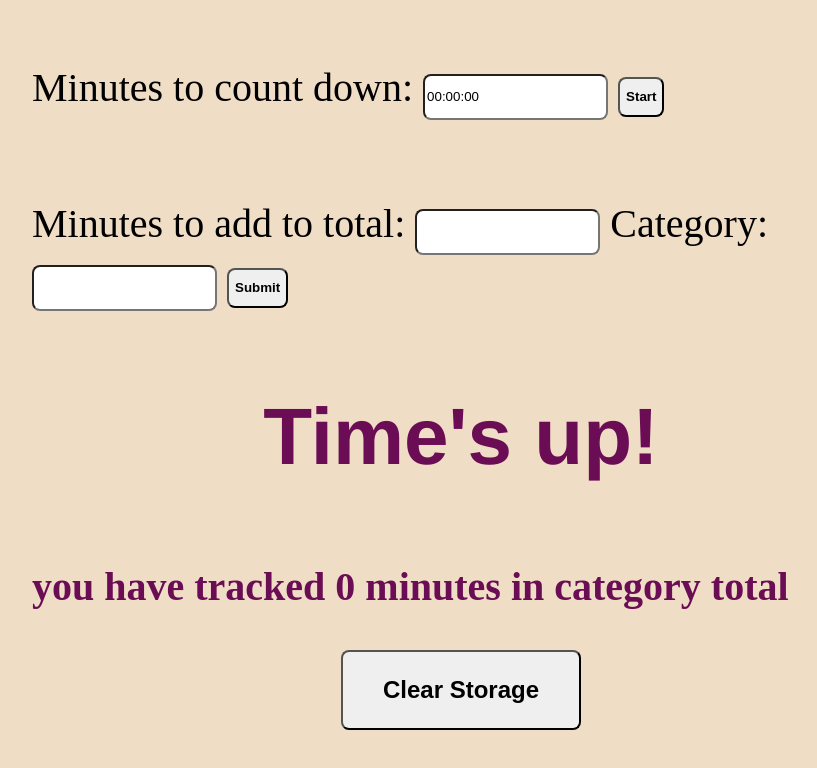
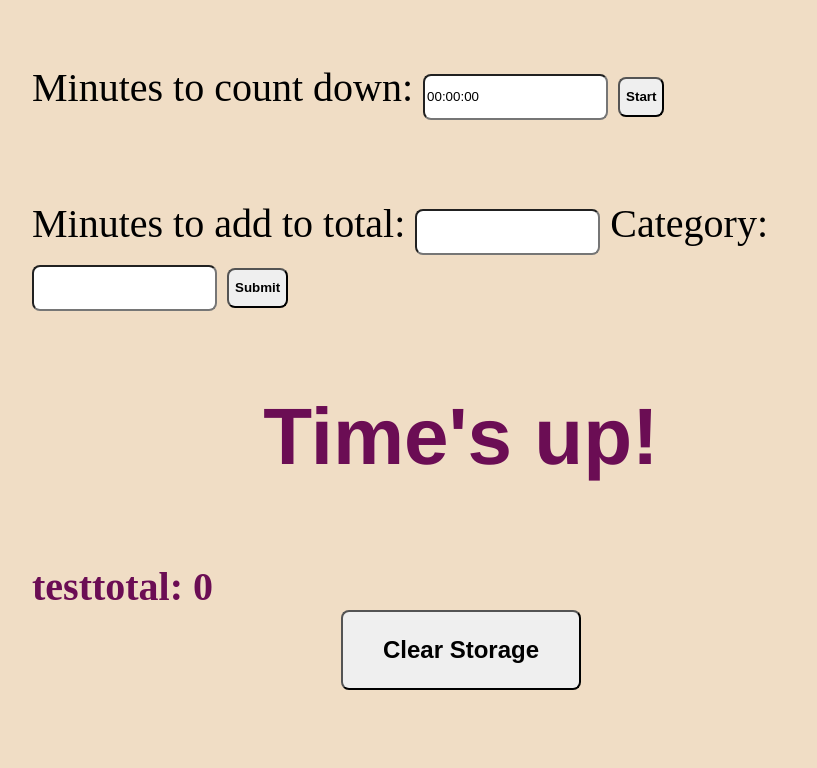
Before and after one commit to evebigaj/time-tracker, a website: page public/index.html in a window 1280 px wide. Both pictures are taken after a click on the button "Start". Shown: the whole page, without its empty margins (96-913 px from the left). Drawn offline with Linux system fonts and the light colour scheme.

Commit message:
format category message

```diff
--- a/public/index.html
+++ b/public/index.html
@@ -23,7 +23,7 @@
 
             <p id="clock"></p>
 
-            <p id="totalMessage"></p>
+            <div id="totalMessage"></div>
 
             <button onclick="clearStorage()" id="clearStorage">Clear Storage</button>
 
--- a/public/script.js
+++ b/public/script.js
@@ -4,13 +4,18 @@ console.log(localStorage)
 
 
 const writeMessage = () => {
-    let message = ''
+
 for([key, value] of Object.entries(localStorage)){
-    if (typeof key == 'string'&& key != ''){
-    message = message + ` you have tracked ${value} minutes in category ${key}`
+    if (typeof key == 'string' && key != ''){
+        let container = document.getElementById('totalMessage');
+        let message = `${key}: ${value}`;
+        container.append(message);
+        let br = document.createElement('br');
+        container.append(br);
+
     }
 }
-document.getElementById('totalMessage').innerHTML = message;
+
 }
 
 writeMessage();
--- a/todos.txt
+++ b/todos.txt
@@ -1,3 +1,9 @@
+ok, so next options are either make the messages
+readable
+or style the page otherwise
+
+well both have to be done...
+
 next step:
 make the message be updated after timer ends
 figure out where the random numbers are coming from
```
